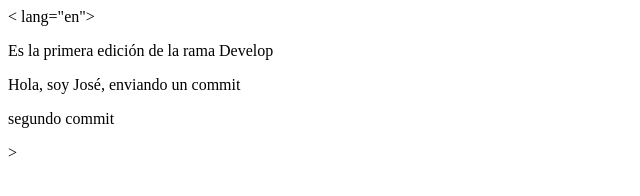
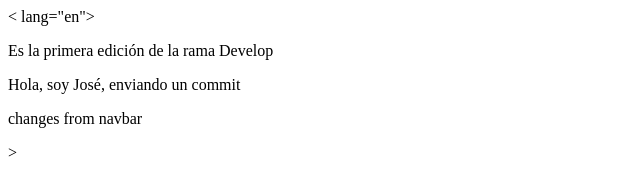
Before and after one commit to JCayllahuaG/Landing-Page, a plain HTML site: page index.html in a window 1280 px wide. Shown: the full height of the page, 0-640 px from the left. Drawn offline with Linux system fonts and the light colour scheme.

```diff
--- a/index.html
+++ b/index.html
@@ -8,6 +8,6 @@
 
 <p>Es la primera edición de la rama Develop</p>
 <p> Hola, soy José, enviando un commit</p>
-<p>segundo commit</p>
+<p>changes from navbar</p>
 
 </body>>
```
